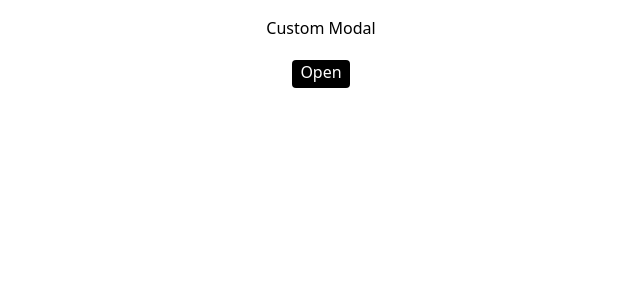
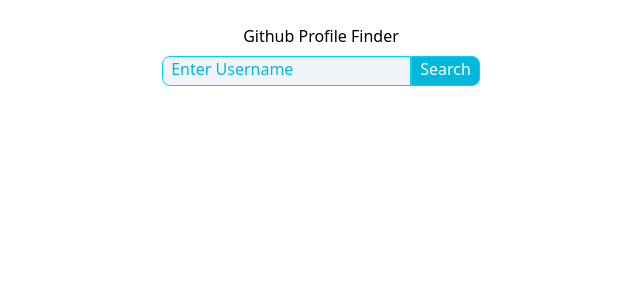
Before and after one commit to NoorMohdDev/ReactJS-Projects, a React (Vite) app: page / in a window 1280 px wide. Shown: the top 300 px of the page, without its empty margins (319-959 px from the left). Built offline with nearby package versions, Linux system fonts and the light colour scheme.

Commit message:
add center align

```diff
--- a/src/App.jsx
+++ b/src/App.jsx
@@ -10,11 +10,12 @@
 import ScrollIndicator from "./components/Scroll-Indicator/ScrollIndicator.jsx"
 import CustomTabs from "./components/Custom-Tabs/CustomTabs.jsx"
 import CustomModal from "./components/Custom-Modal/CustomModal.jsx"
+import GithubProfileFinder from "./components/Github-Profile-Finder/GithubProfileFinder.jsx"
 
 function App() {
 
   return (
-    <div className="w-full h-screen box-border">
+    <div className="w-full flex justify-center h-screen box-border">
       {/* <Accordian/> */}
       {/* <StarRating/> */}
       {/* <RandomColorGenerator/> */}
@@ -26,7 +27,8 @@
       {/* <LightDarkMode/> */}
       {/* <ScrollIndicator/> */}
       {/* <CustomTabs/> */}
-      <CustomModal/>
+      {/* <CustomModal/> */}
+      <GithubProfileFinder/>
     </div>
   )
 }
--- a/src/components/Custom-Modal/Button.jsx
+++ b/src/components/Custom-Modal/Button.jsx
@@ -4,7 +4,7 @@
   return (
     <button onClick={()=>{
       text==="Open"?click(true):click(false)
-    }} className='pb-1 px-2 rounded bg-black text-white' type='button'>{text}</button>
+    }} className='cursor-pointer pb-1 px-2 rounded bg-black text-white' type='button'>{text}</button>
   )
 }
 
--- /dev/null
+++ b/src/components/Github-Profile-Finder/GithubProfileFinder.jsx
@@ -0,0 +1,66 @@
+import React, { useEffect, useState } from 'react'
+
+function GithubProfileFinder() {
+
+    const [user, setUser] = useState({})
+    const [username, setUsername] = useState('')
+    const [inputValue, setInputValue] = useState('')
+    const [errorMsg, setErrorMsg] = useState('')
+
+    const [loader, setLoader] = useState(false)
+
+    useEffect(() => {
+        username !== "" ? fetchUser() : null
+    }, [username])
+
+    const fetchUser = async () => {
+        try {
+            setLoader(true)
+            let getUser = await fetch(`https://api.github.com/users/${username}`, {
+                method: "GET"
+            })
+            getUser = await getUser.json()
+            setUser({ ...getUser })
+        } catch (error) {
+            console.log(error);
+            setErrorMsg(error)
+            setLoader(false)
+        }
+    }
+    console.log(user);
+
+    const handleUrl = () => {
+        if (inputValue === '') {
+            setErrorMsg("Please! Enter Some Value")
+            setUser([])
+            setLoader(false)
+        }
+        setUsername(inputValue)
+        setInputValue('')
+    }
+    return (
+        <div className='pt-4'>
+            <h1 className='text-center py-2'>Github Profile Finder</h1>
+            <div className=''>
+                <input value={inputValue} onChange={(e) => setInputValue(e.target.value.trim())} className='border border-cyan-400  placeholder:text-cyan-500 outline-none bg-slate-100 pb-1 rounded-l-lg px-2' type="text" placeholder='Enter Username' />
+                <button onClick={
+                    handleUrl} className='border border-cyan-400 cursor-pointer bg-cyan-500 text-white pb-1  rounded-r-lg px-2' type='submit'>Search</button>
+            </div>
+            {Object.keys(user).length > 0 && errorMsg.status!==404? <div className=' flex items-center justify-center flex-col mt-4'>
+
+                <div className='flex items-center justify-center'>
+                    <img className='w-25' src={user.avatar_url} alt="" />
+                </div>
+                <div className='pt-4'>
+                    <p ><a className='text-cyan-400' href={user.html_url}><span>{user.login}</span></a> joined on <span>{user.created_at.split("T")[0]}</span></p>
+
+                    <p>Public Repos: {user.public_repos} </p>
+                    <p>Followers: {user.followers}</p>
+                    <p>Following: {user.following}</p>
+                </div>
+            </div> : <p className='text-center pt-4'>{`${loader ? "Please Wait Loading..." : errorMsg}`}</p>}
+        </div>
+    )
+}
+
+export default GithubProfileFinder
```
